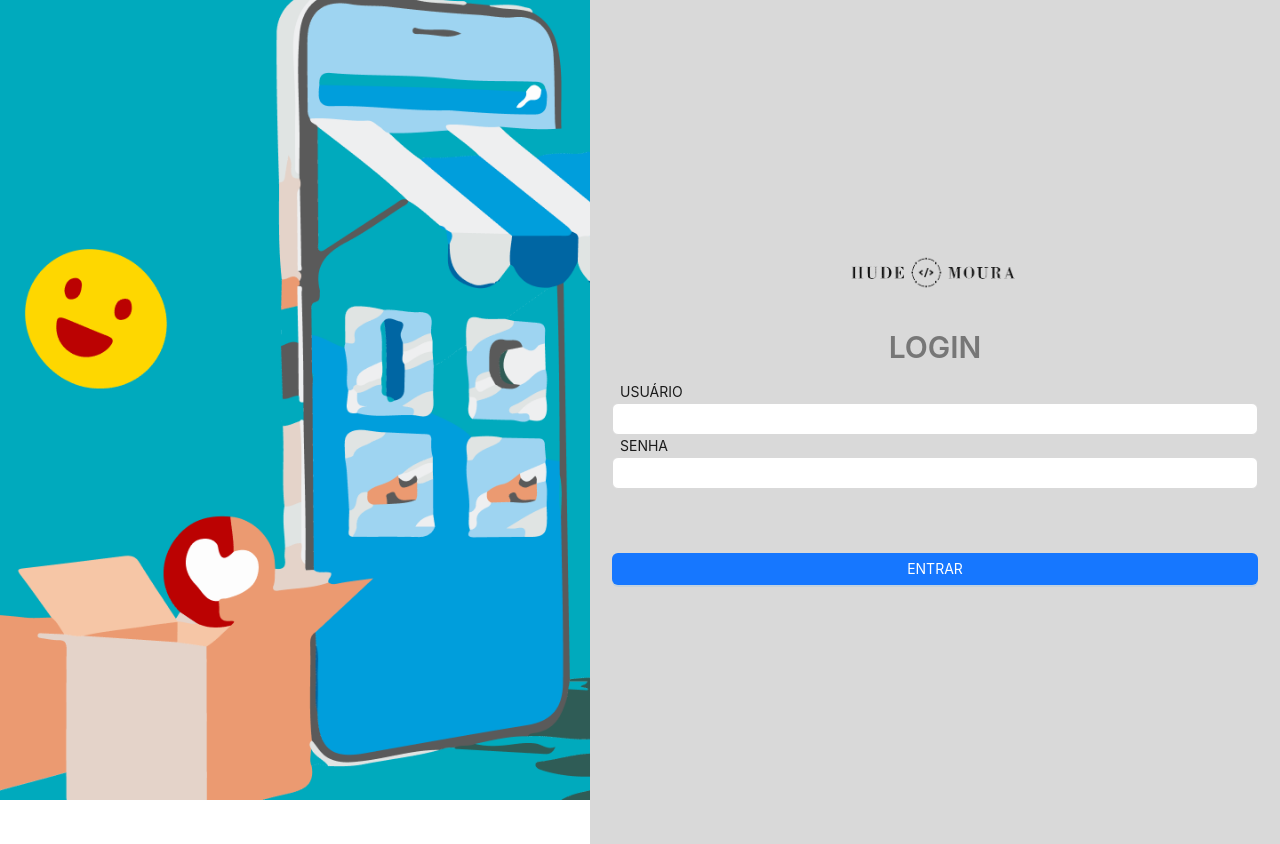
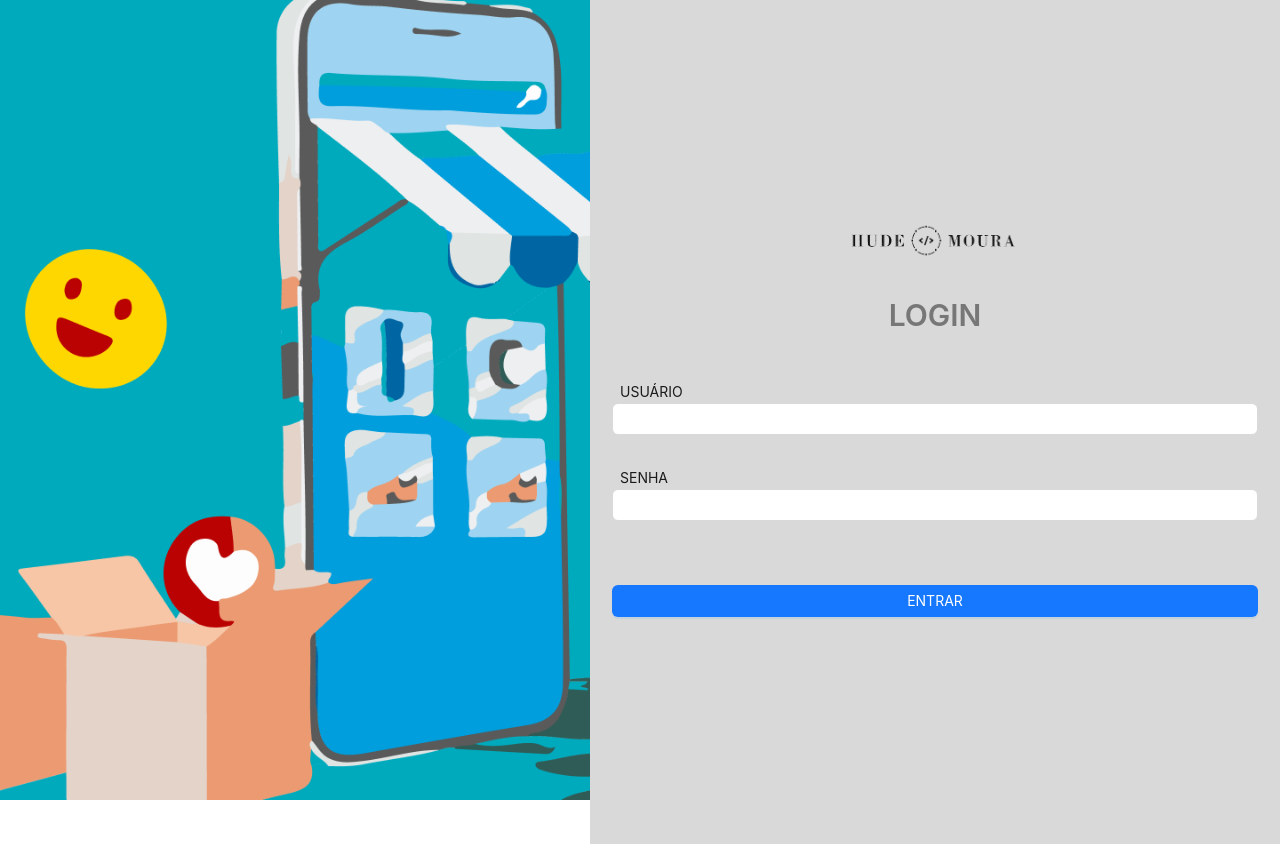
Before and after one commit to HudeMoura/ReactVite, a React (Vite) app in the folder ReactVite/: page /login in a window 1280 px wide. Built offline with nearby package versions, Linux system fonts and the light colour scheme.

Commit message:
feat: insert state in login

```diff
--- a/ReactVite/src/modules/login/screens/LoginScreen.tsx
+++ b/ReactVite/src/modules/login/screens/LoginScreen.tsx
@@ -1,4 +1,6 @@
 /* eslint-disable prettier/prettier */
+import { useState } from 'react';
+
 import Button from '../../../shared/inputs/input/buttons/button/Button';
 import Input from '../../../shared/inputs/input/input';
 import {
@@ -11,6 +13,17 @@ import {
 } from '../styles/loginScreen.styles';
 
 const LoginScreen = () => {
+  const [username, setUsername] = useState('');
+  const [password, setPassword] = useState('');
+
+  const handleUsername = (event: React.ChangeEvent<HTMLInputElement>) => {
+    setUsername(event.target.value);
+  }
+
+  const handlePassword = (event: React.ChangeEvent<HTMLInputElement>) => {
+    setPassword(event.target.value);
+  }
+
   return (
     <ContainerLoginScreen>
       <BackgroundImage src="./background.png" />
@@ -18,8 +31,8 @@ const LoginScreen = () => {
         <LimitedContainer />
         <LogoImage src="./logo.png" />
         <TitleLogin level={2} type="secondary">LOGIN</TitleLogin>
-        <Input title="USUÁRIO"/>
-        <Input title="SENHA"/>
+        <Input title="USUÁRIO" margin='32px 0px 0px' onChange={handleUsername} value={username}/>
+        <Input type='password' title="SENHA" margin='32px 0px 0px' onChange={handlePassword} value={password}/>
         <Button type="primary" margin='64px 0px 16px 0px'>ENTRAR</Button>
       </ContainerLogin>
     </ContainerLoginScreen>
--- a/ReactVite/src/shared/inputs/input/input.tsx
+++ b/ReactVite/src/shared/inputs/input/input.tsx
@@ -5,11 +5,12 @@ import { BoxInput,TitleInput } from './input.styles';
 
 interface InputProps extends InputPropsAntd {
   title?: string;
+  margin?: string;
 }
 
-const Input = ({ title, ...props }: InputProps) => {
+const Input = ({ title, margin, ...props }: InputProps) => {
   return (
-    <BoxInput>
+    <BoxInput style={{ margin }}>
       {title && <TitleInput>{ title }</TitleInput>}
       <InputAntd {...props}/>
     </BoxInput>
```
